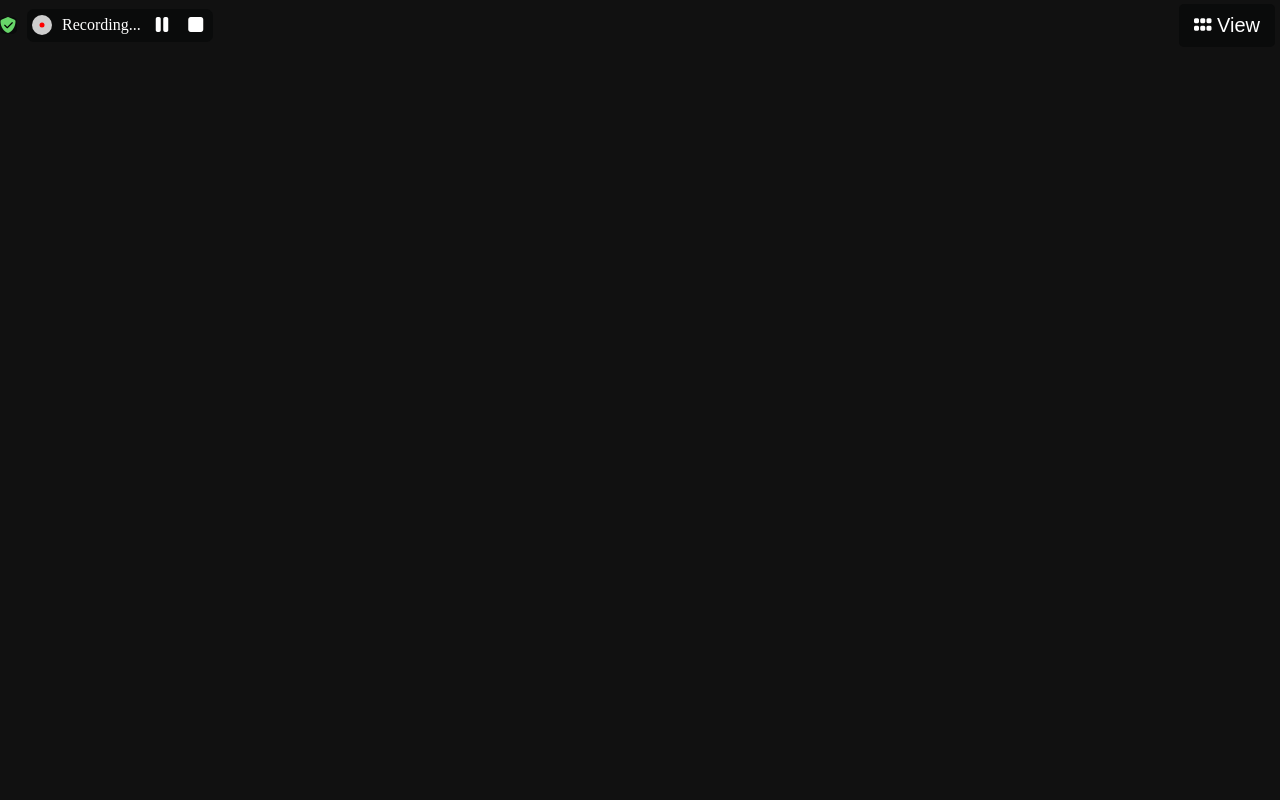
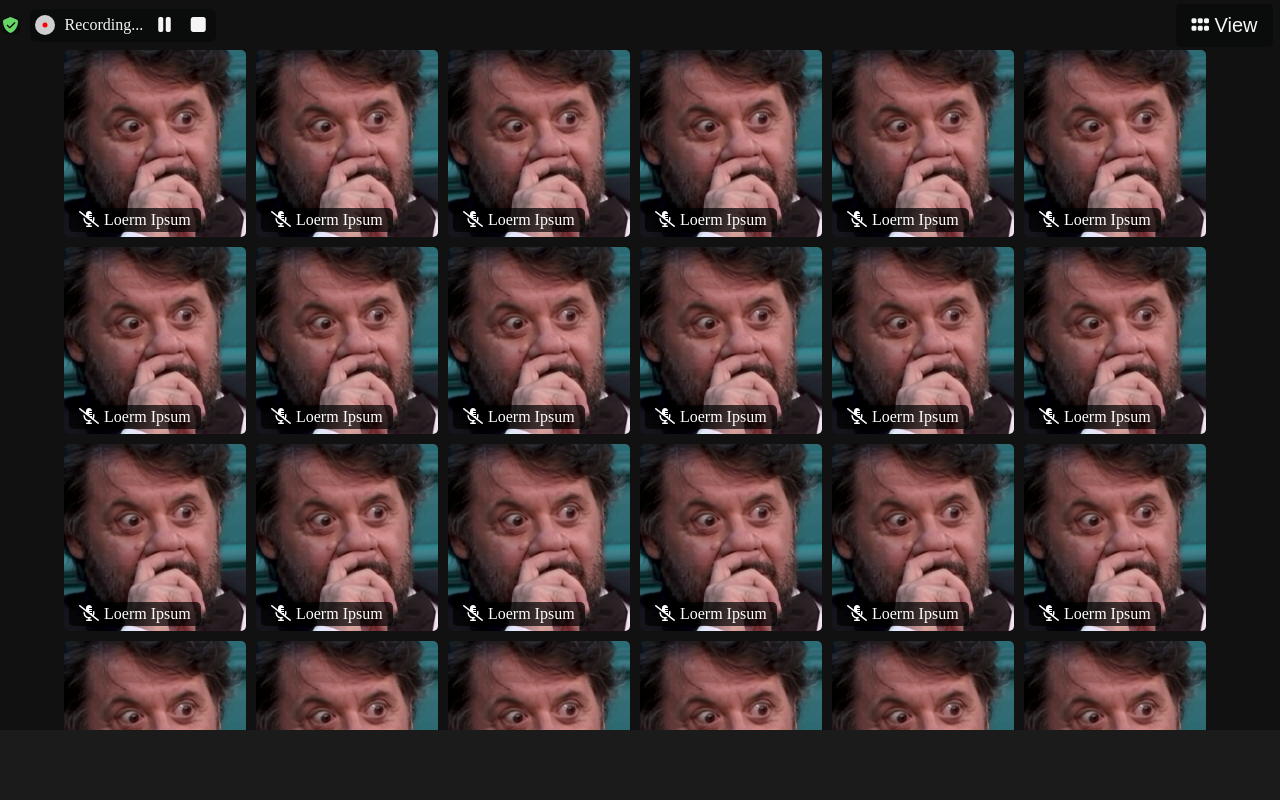
Before and after one commit to gabrielebaglioni/html-css-zoom, a plain HTML site: page index.html in a window 1280 px wide. Drawn offline with Linux system fonts and the light colour scheme.

Commit message:
main fatto , mi sono dimenticato di fare il push frequentemente e anche quello iniziale, scusate

```diff
--- a/index.html
+++ b/index.html
@@ -32,6 +32,33 @@
       </div>
    </header>
    <main>
+      <div class="container">
+         <div class="user"><div class="user-audio"><i class="fa-solid fa-microphone-lines-slash"></i><div>Loerm Ipsum</div></div></div>
+         <div class="user"><div class="user-audio"><i class="fa-solid fa-microphone-lines-slash"></i><div>Loerm Ipsum</div></div></div>
+         <div class="user"><div class="user-audio"><i class="fa-solid fa-microphone-lines-slash"></i><div>Loerm Ipsum</div></div></div>
+         <div class="user"><div class="user-audio"><i class="fa-solid fa-microphone-lines-slash"></i><div>Loerm Ipsum</div></div></div>
+         <div class="user"><div class="user-audio"><i class="fa-solid fa-microphone-lines-slash"></i><div>Loerm Ipsum</div></div></div>
+         <div class="user"><div class="user-audio"><i class="fa-solid fa-microphone-lines-slash"></i><div>Loerm Ipsum</div></div></div>
+         <div class="user"><div class="user-audio"><i class="fa-solid fa-microphone-lines-slash"></i><div>Loerm Ipsum</div></div></div>
+         <div class="user"><div class="user-audio"><i class="fa-solid fa-microphone-lines-slash"></i><div>Loerm Ipsum</div></div></div>
+         <div class="user"><div class="user-audio"><i class="fa-solid fa-microphone-lines-slash"></i><div>Loerm Ipsum</div></div></div>
+         <div class="user"><div class="user-audio"><i class="fa-solid fa-microphone-lines-slash"></i><div>Loerm Ipsum</div></div></div>
+         <div class="user"><div class="user-audio"><i class="fa-solid fa-microphone-lines-slash"></i><div>Loerm Ipsum</div></div></div>
+         <div class="user"><div class="user-audio"><i class="fa-solid fa-microphone-lines-slash"></i><div>Loerm Ipsum</div></div></div>
+         <div class="user"><div class="user-audio"><i class="fa-solid fa-microphone-lines-slash"></i><div>Loerm Ipsum</div></div></div>
+         <div class="user"><div class="user-audio"><i class="fa-solid fa-microphone-lines-slash"></i><div>Loerm Ipsum</div></div></div>
+         <div class="user"><div class="user-audio"><i class="fa-solid fa-microphone-lines-slash"></i><div>Loerm Ipsum</div></div></div>
+         <div class="user"><div class="user-audio"><i class="fa-solid fa-microphone-lines-slash"></i><div>Loerm Ipsum</div></div></div>
+         <div class="user"><div class="user-audio"><i class="fa-solid fa-microphone-lines-slash"></i><div>Loerm Ipsum</div></div></div>
+         <div class="user"><div class="user-audio"><i class="fa-solid fa-microphone-lines-slash"></i><div>Loerm Ipsum</div></div></div>
+         <div class="user"><div class="user-audio"><i class="fa-solid fa-microphone-lines-slash"></i><div>Loerm Ipsum</div></div></div>
+         <div class="user"><div class="user-audio"><i class="fa-solid fa-microphone-lines-slash"></i><div>Loerm Ipsum</div></div></div>
+         <div class="user"><div class="user-audio"><i class="fa-solid fa-microphone-lines-slash"></i><div>Loerm Ipsum</div></div></div>
+         <div class="user"><div class="user-audio"><i class="fa-solid fa-microphone-lines-slash"></i><div>Loerm Ipsum</div></div></div>
+         <div class="user"><div class="user-audio"><i class="fa-solid fa-microphone-lines-slash"></i><div>Loerm Ipsum</div></div></div>
+         <div class="user"><div class="user-audio"><i class="fa-solid fa-microphone-lines-slash"></i><div>Loerm Ipsum</div></div></div>
+
+      </div>
 
    </main>
    <footer>
--- a/style.css
+++ b/style.css
@@ -7,17 +7,31 @@ body{
    background-color:rgb(17, 17, 17) ;
 }
 
-header{
-      height: 50px;
-      color: white;
-      width: 100%;
-      min-height: 20px;
-      display: flex;
-      justify-content: space-between;
-      align-items: center;
-      position: fixed;
+header,footer{
+   color: whitesmoke;
+   width: 100%;
+   display: flex;
+   justify-content: space-between;
+   align-items: center;
+   position: relative;
+   z-index: 1;
+   padding: 5px 2.5px;
 }
 
+header{
+ height: 50px;
+ top:0;
+ left: 0;
+}
+
+footer{
+ height: 70px;
+ padding: 10px 0;
+ background-color: rgb(27, 27, 27);
+ color: rgb(168, 168, 168);
+ bottom: 0;
+ left: 0;
+}
 button{
    display: inline-block;
    font-size: 20px;
@@ -88,3 +102,44 @@ button{
    margin-right: 5px;
    background-color:rgb(10, 11, 11) ;
 }
+main{
+   height: calc(100vh - 120px);
+}
+.container{
+    overflow: auto;
+    max-width: 90%;
+    height: 100%;
+    margin: 0 auto;
+    display: flex;
+    flex-wrap: wrap;
+    gap: 10px;
+    align-content: flex-start;
+  }
+
+.user{
+   padding: 5px;
+   background-color: #fff;
+   border-radius: 5px;
+   position: relative;
+   width: calc(100% / 6 - 10px) ;
+   padding-top: calc(100% / 6 - 10px)  ;
+   height: 0;
+}
+.container .user{
+   background-image: url("user.jpg");
+   background-size: cover;
+   background-color: #a8a8a8;
+   background-position: center;
+}
+.user-audio{
+    display: flex;
+    column-gap: 5px;
+    background-color: rgba(0, 0, 0, 0.7);
+    color: #fff;
+    padding: 3px 10px;
+    border-radius: 5px;
+    position: absolute;
+    z-index: 2;
+    bottom: 5px;
+    left: 5px;
+}
```
Also changed, not shown: user.jpg (added), 1 other file.
